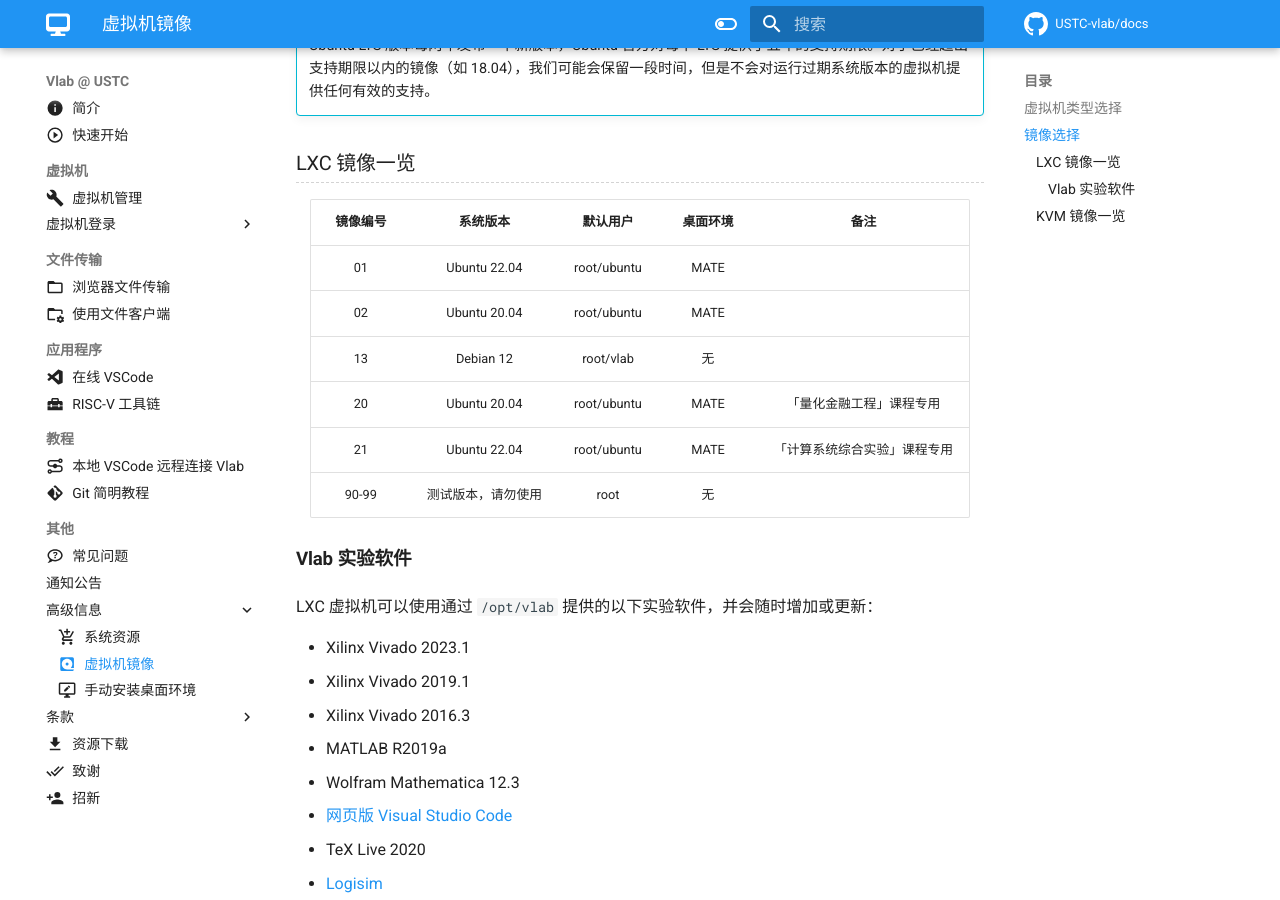
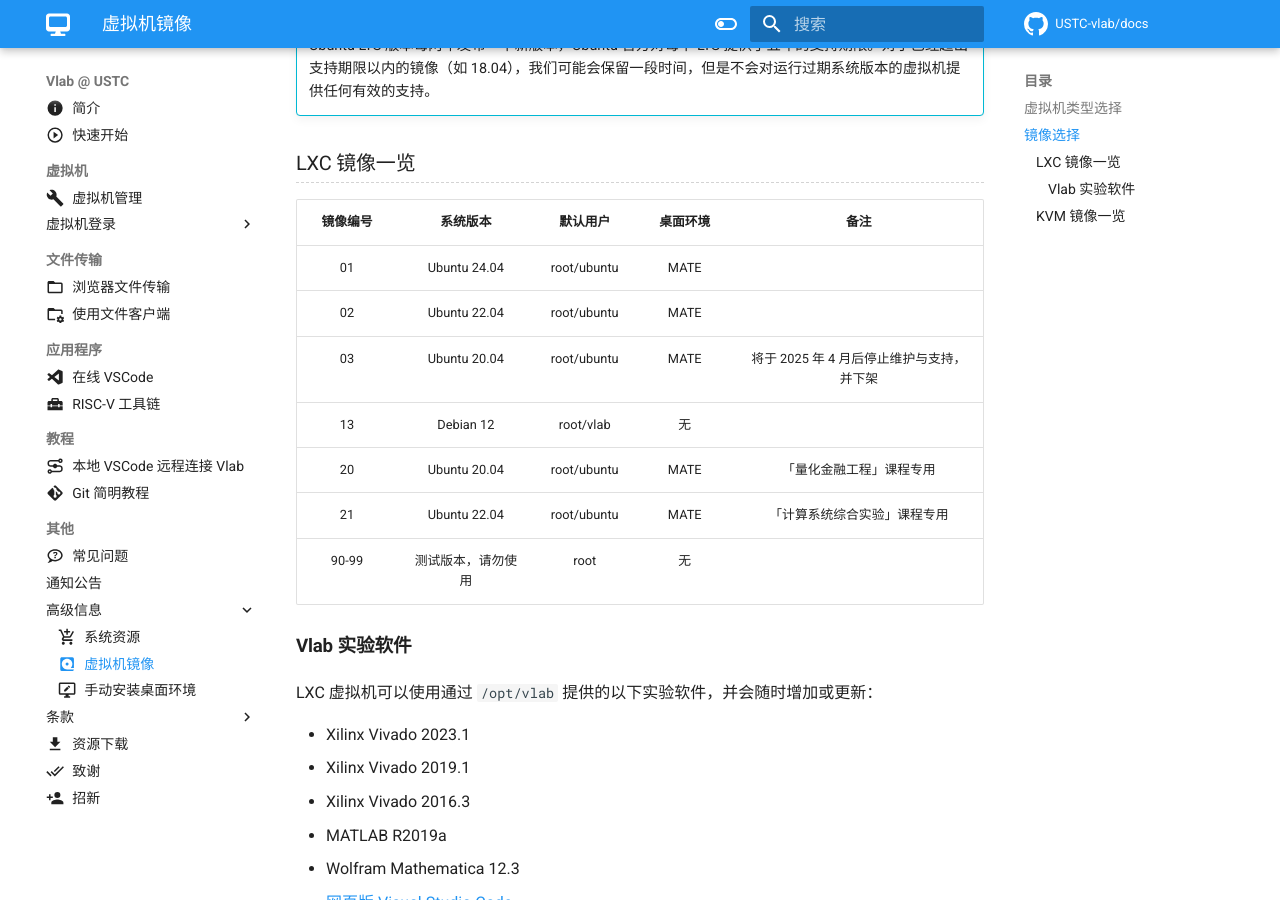
Before and after one commit to USTC-vlab/docs, an MkDocs documentation site: the page built from docs/advanced/images.md, in a window 1280 px wide and 900 px high, scrolled down 1321 px. Built offline with MkDocs 1.6.1 and Material for MkDocs 9.7.7, drawn with Linux system fonts in a browser that asks for light colours; comment, search, counter and statistics services are not loaded.

Commit message:
Update LXC image version

```diff
--- a/docs/advanced/images.md
+++ b/docs/advanced/images.md
@@ -47,8 +47,9 @@ Linux KVM 是完整的虚拟机，能够根据需要使用任意的 Linux 内核
 
 | 镜像编号 | 系统版本 | 默认用户 | 桌面环境 | 备注 |
 | :------: | :------: | :------: | :------: | :------: |
-| 01 | Ubuntu 22.04 | root/ubuntu | MATE | |
-| 02 | Ubuntu 20.04 | root/ubuntu | MATE | |
+| 01 | Ubuntu 24.04 | root/ubuntu | MATE | |
+| 02 | Ubuntu 22.04 | root/ubuntu | MATE | |
+| 03 | Ubuntu 20.04 | root/ubuntu | MATE | 将于 2025 年 4 月后停止维护与支持，并下架 |
 | 13 | Debian 12 | root/vlab | 无 | |
 | 20 | Ubuntu 20.04 | root/ubuntu | MATE | 「量化金融工程」课程专用 |
 | 21 | Ubuntu 22.04 | root/ubuntu | MATE | 「计算系统综合实验」课程专用 |
```
